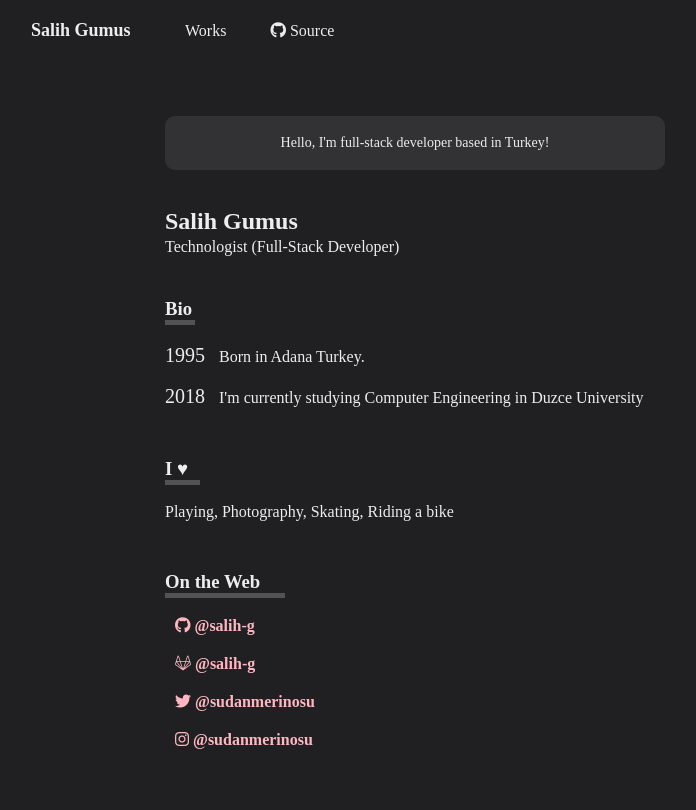
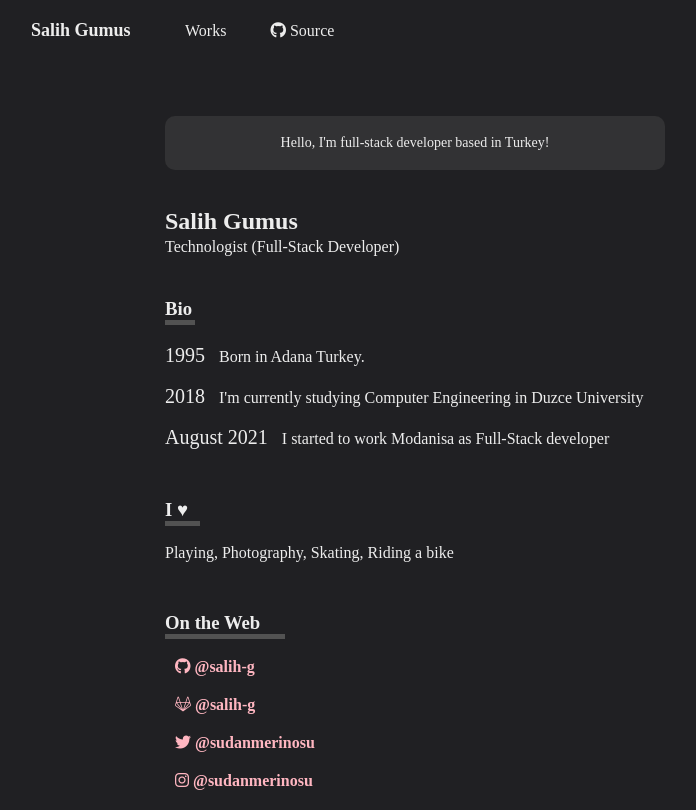
Before and after one commit to salih-g/personal-website, a Vue app: page / in a window 1280 px wide. Shown: the whole page, without its empty margins (225-921 px from the left). Built offline with nearby package versions, Linux system fonts and the light colour scheme; a web font is replaced by a local one.

Commit message:
add modanisa to bio

```diff
--- a/src/components/Bio.vue
+++ b/src/components/Bio.vue
@@ -10,6 +10,11 @@
 			<div class="school">
 				<span class="span">2018</span>
 				I'm currently studying Computer Engineering in Duzce University
+			</div>
+			<br />
+			<div class="work">
+				<span class="span">August 2021</span>
+				I started to work Modanisa as Full-Stack developer
 			</div>
 		</div>
 	</div>
```
